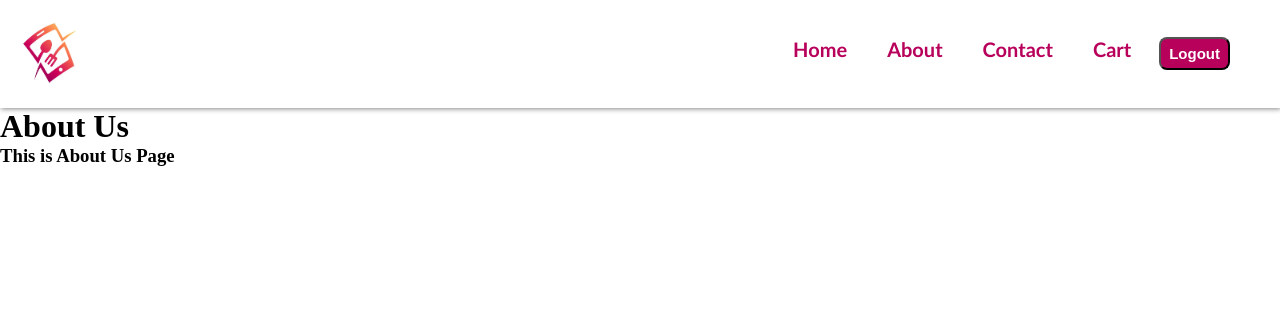
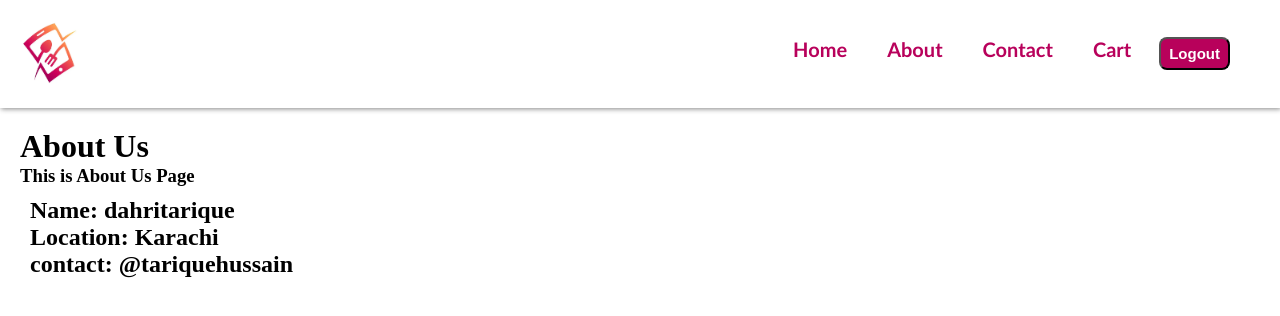
Before and after one commit to tariq7R1X/namaste-react, a React (Vite) app: page /about in a window 1280 px wide. Shown: the top 316 px of the page. Built offline with nearby package versions, Linux system fonts and the light colour scheme.

Commit message:
ep-08 lets get classy, class-based-components

```diff
--- a/index.css
+++ b/index.css
@@ -285,3 +285,12 @@
   font-weight: 600;
   color: #666;
 }
+
+/* User Card */
+.about-us-section {
+  margin: 20px;
+}
+
+.user-card {
+  padding: 10px;
+}
--- a/src/components/AboutUs.js
+++ b/src/components/AboutUs.js
@@ -1,8 +1,11 @@
+import User from "./User";
+
 const AboutUs = () => {
   return (
-    <div>
+    <div className="about-us-section">
       <h1>About Us</h1>
       <h3>This is About Us Page</h3>
+      <User name={"dahritarique"} />
     </div>
   );
 };
--- /dev/null
+++ b/src/components/User.js
@@ -0,0 +1,20 @@
+import React from "react";
+
+class User extends React.Component{
+    constructor(props){
+        super(props)
+        console.log(this.props);
+
+    }
+    render(){
+        return(
+            <div className="user-card">
+                <h2>Name: {this.props.name}</h2>
+                <h2>Location: Karachi</h2>
+                <h2>contact: @tariquehussain</h2>
+            </div>
+        )
+    }
+}
+
+export default User;
```
